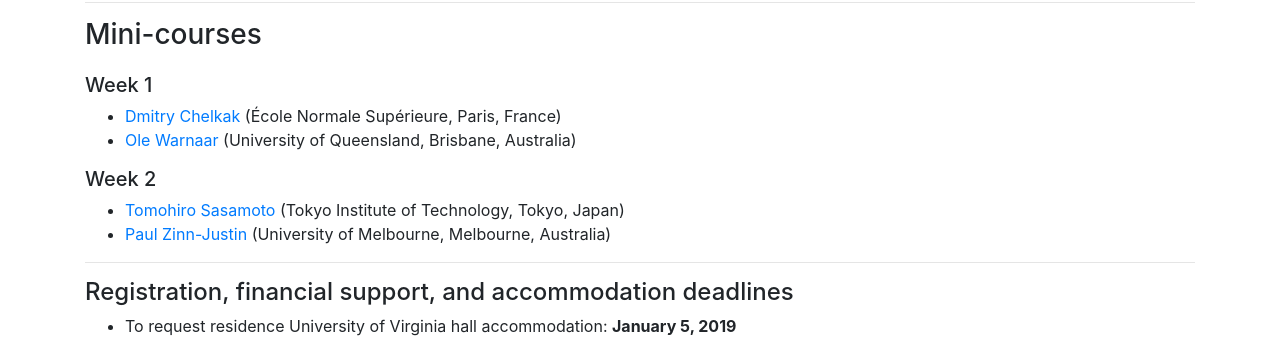
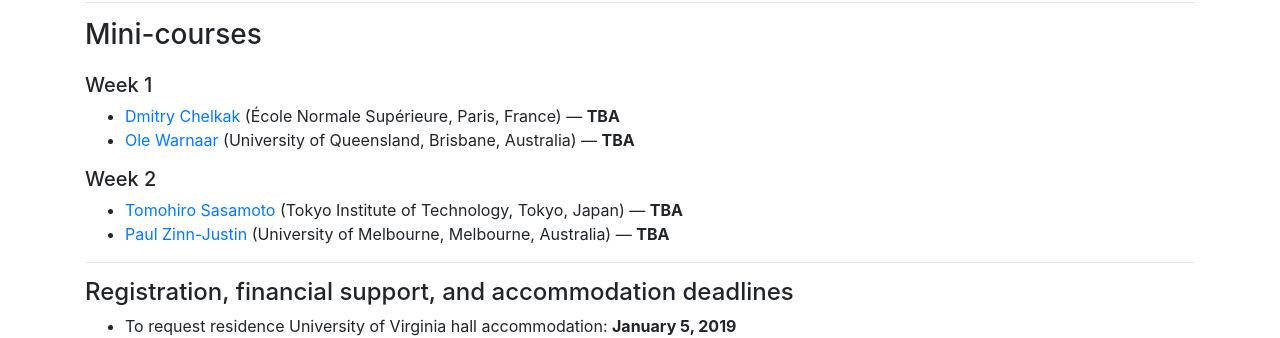
Before and after one commit to int-prob/int-prob-code, a Jekyll site: the page built from vipss2019/index.md, in a window 1280 px wide. Shown: the part 665-1003 px from the top of the page. Built offline with Jekyll 4.4.1, drawn with Linux system fonts in a browser that asks for light colours; nearby versions of some CDN libraries.

Commit message:
Update index.md

```diff
--- a/vipss2019/index.md
+++ b/vipss2019/index.md
@@ -29,13 +29,13 @@
 
 ##### Week 1
 
-- <a href="http://www.pdmi.ras.ru/~dchelkak/index_en.html">Dmitry Chelkak</a> (École Normale Supérieure, Paris, France)
-- <a href="https://people.smp.uq.edu.au/OleWarnaar/">Ole Warnaar</a> (University of Queensland, Brisbane, Australia)
+- <a href="http://www.pdmi.ras.ru/~dchelkak/index_en.html">Dmitry Chelkak</a> (École Normale Supérieure, Paris, France) &mdash; <b>TBA</b>
+- <a href="https://people.smp.uq.edu.au/OleWarnaar/">Ole Warnaar</a> (University of Queensland, Brisbane, Australia) &mdash; <b>TBA</b>
 
 ##### Week 2
 
-- <a href="https://search.star.titech.ac.jp/titech-ss/pursuer.act?event=outside&key_t2r2Rid=CTT100380272&lang=en">Tomohiro Sasamoto</a> (Tokyo Institute of Technology, Tokyo, Japan)
-- <a href="http://blogs.unimelb.edu.au/paul-zinn-justin/">Paul Zinn-Justin</a> (University of Melbourne, Melbourne, Australia)
+- <a href="https://search.star.titech.ac.jp/titech-ss/pursuer.act?event=outside&key_t2r2Rid=CTT100380272&lang=en">Tomohiro Sasamoto</a> (Tokyo Institute of Technology, Tokyo, Japan) &mdash; <b>TBA</b>
+- <a href="http://blogs.unimelb.edu.au/paul-zinn-justin/">Paul Zinn-Justin</a> (University of Melbourne, Melbourne, Australia) &mdash; <b>TBA</b>
 
 ---
 
```
